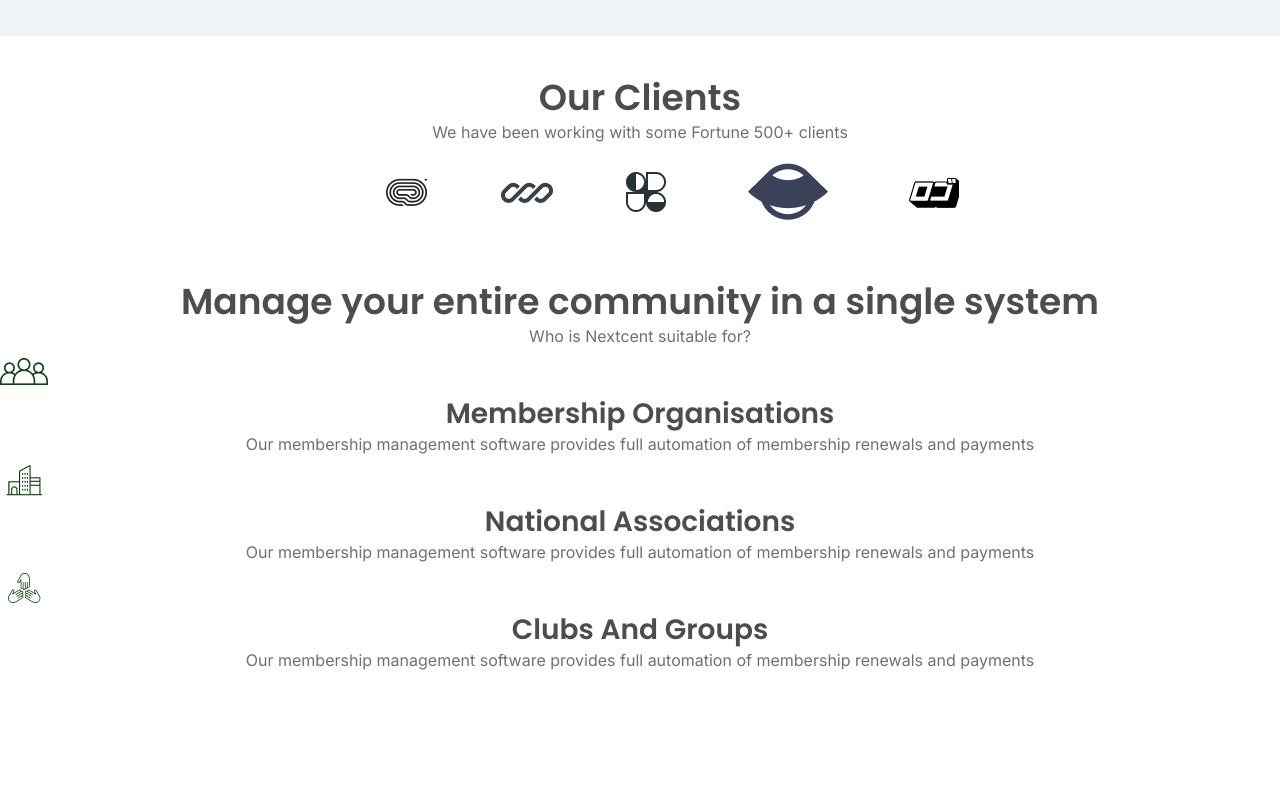
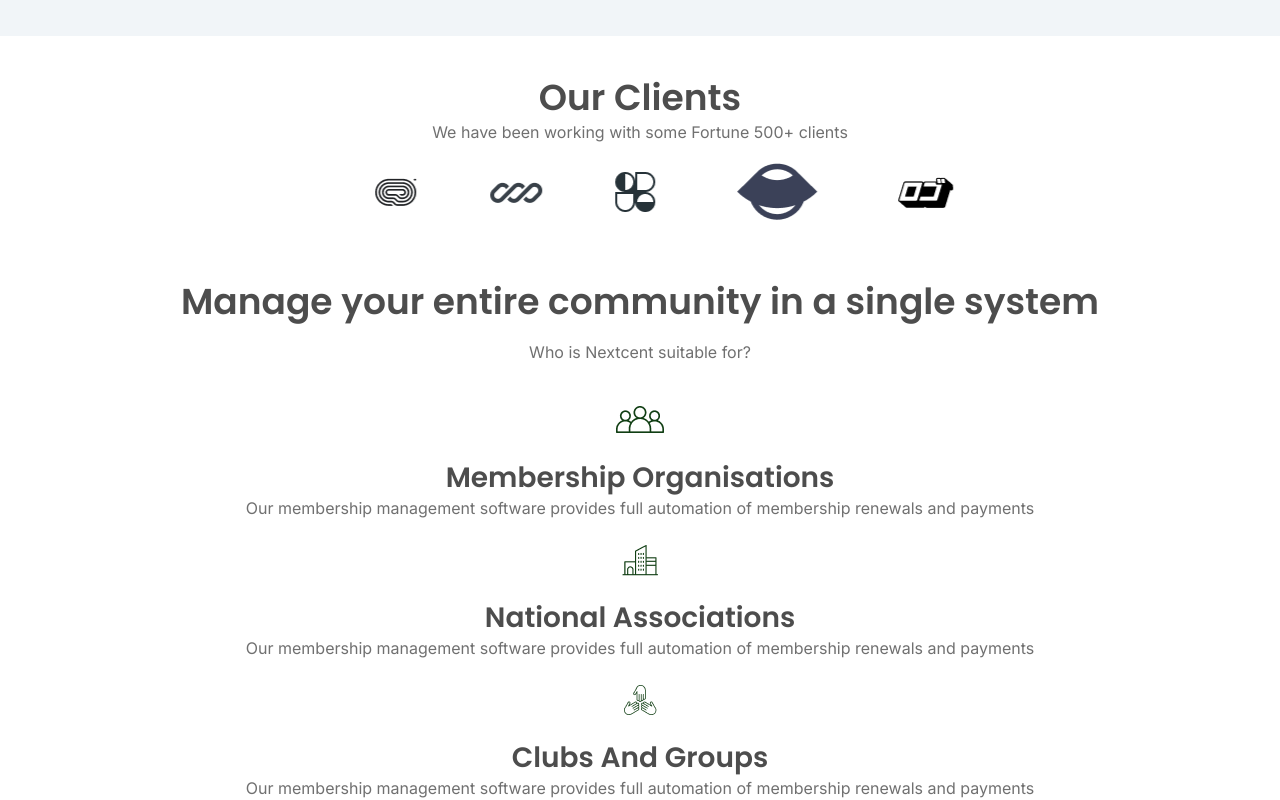
Before and after one commit to KaviruN/nexcent, a React (Vite) app: page / in a window 1280 px wide. Shown: the part 764-1564 px from the top of the page. Before the commit the page ends 1436 px from the top, so only its background shows below. Built offline with nearby package versions, Linux system fonts and the light colour scheme.

Commit message:
add styles for Cards component; enhance layout and image presentation

```diff
--- a/src/styles/components/_cards.scss
+++ b/src/styles/components/_cards.scss
@@ -1,4 +1,25 @@
 .cards {
   text-align: center;
 
+  &__container {
+    display: flex;
+    flex-direction: column;
+    justify-content: center;
+    align-items: center;
+
+  }
+
+  &__head p {
+    padding: 1em;
+  }
+
+  &__card{
+    width: 80%;
+  }
+
+  &__img{
+    padding: 1em;
+    display: flex;
+    justify-content: center;
+  }
 }
```
Also changed, not shown: src/styles/style.css, 1 other file (tests, documents, lock files or other folders).
